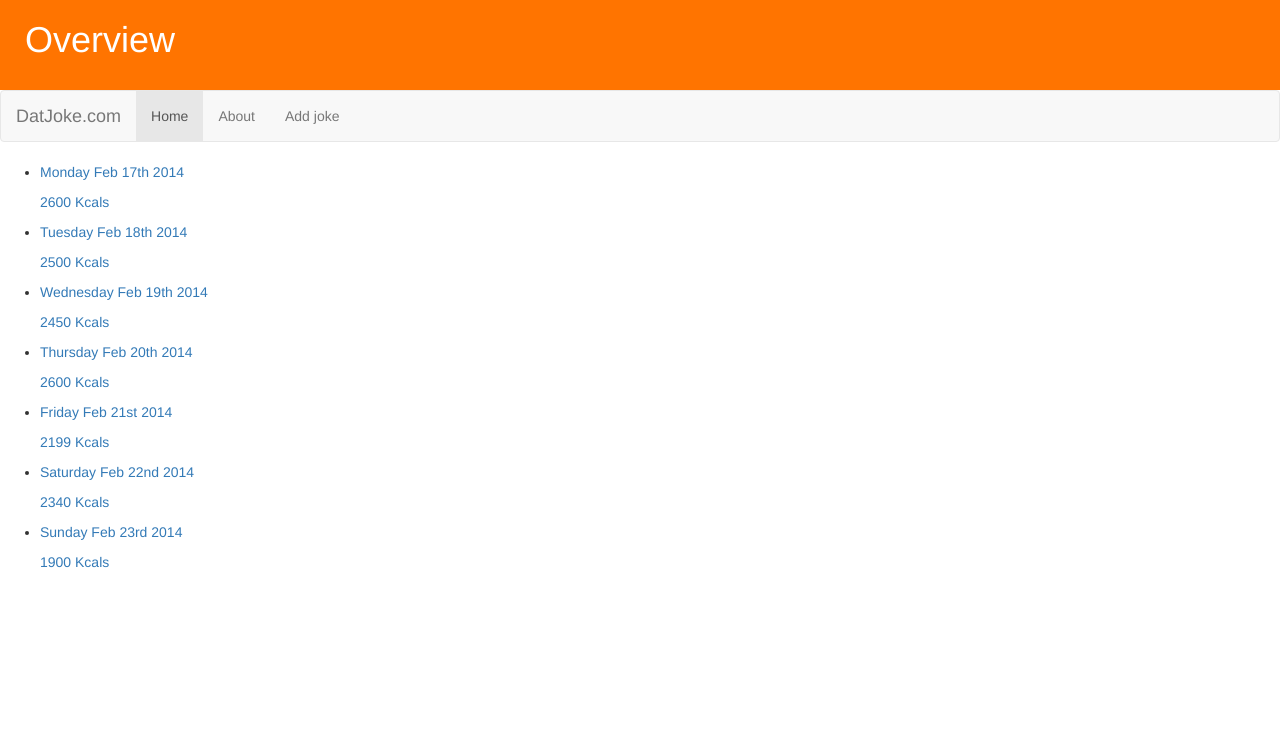
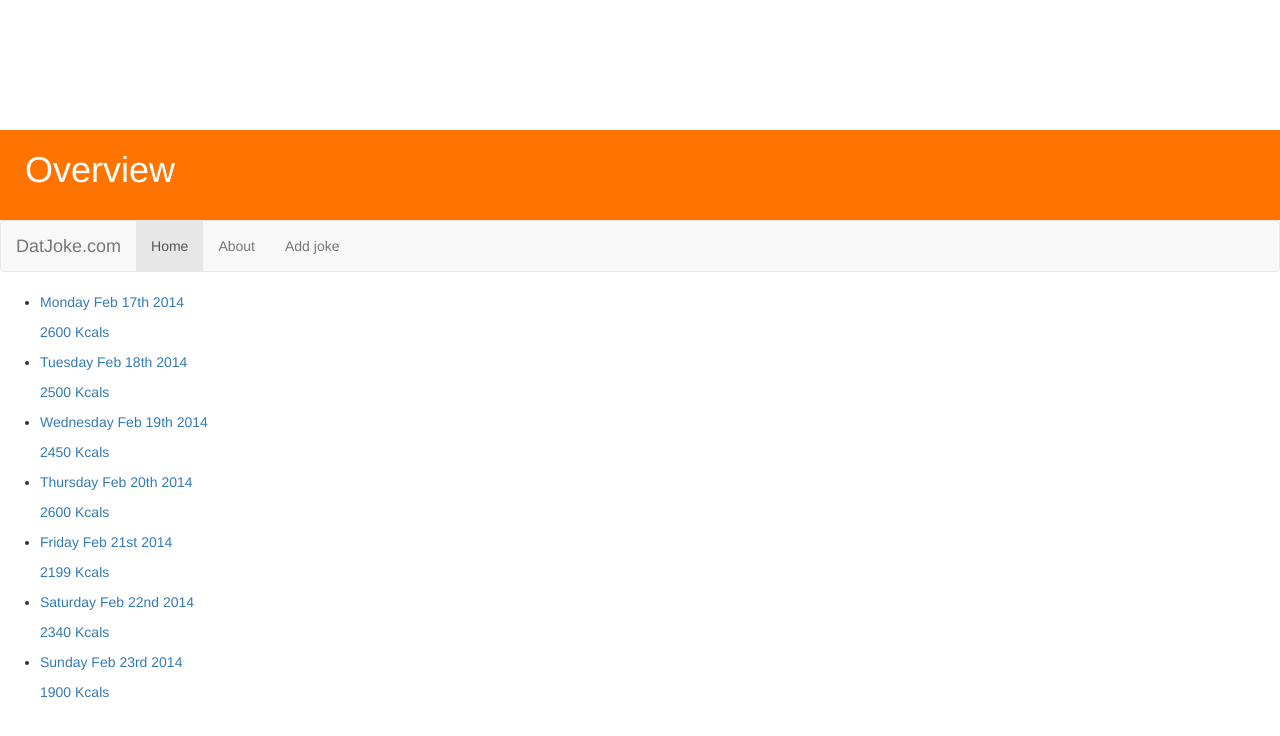
Before and after one commit to jonniedarko/tracker, a website: page client/index.html in a window 1280 px wide. Drawn offline with nearby package versions, Linux system fonts and the light colour scheme; some packages are replaced by stand-ins of ours.

Commit message:
Update style.css

```diff
--- a/client/css/style.css
+++ b/client/css/style.css
@@ -1,3 +1,7 @@
+body{
+    padding-top:130px;
+}
+
 div, li{
          /* Opera/IE 8+ */
 }
```
